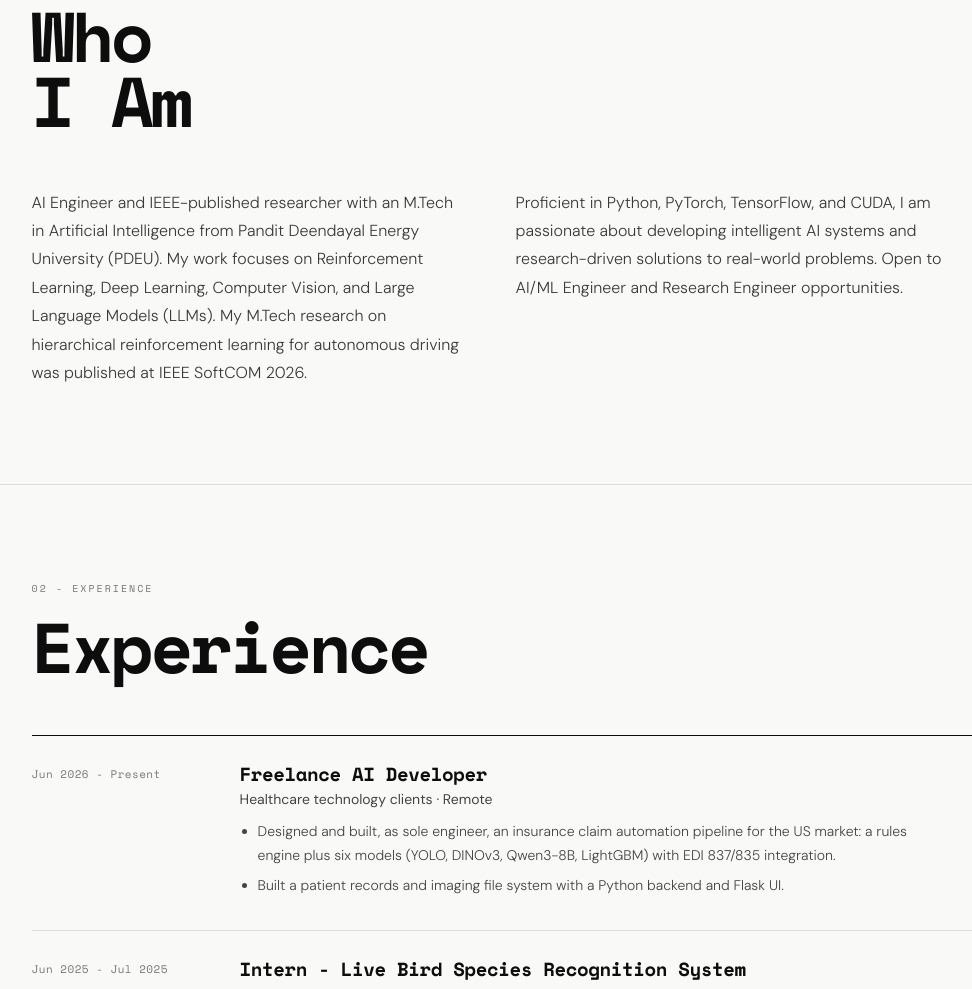
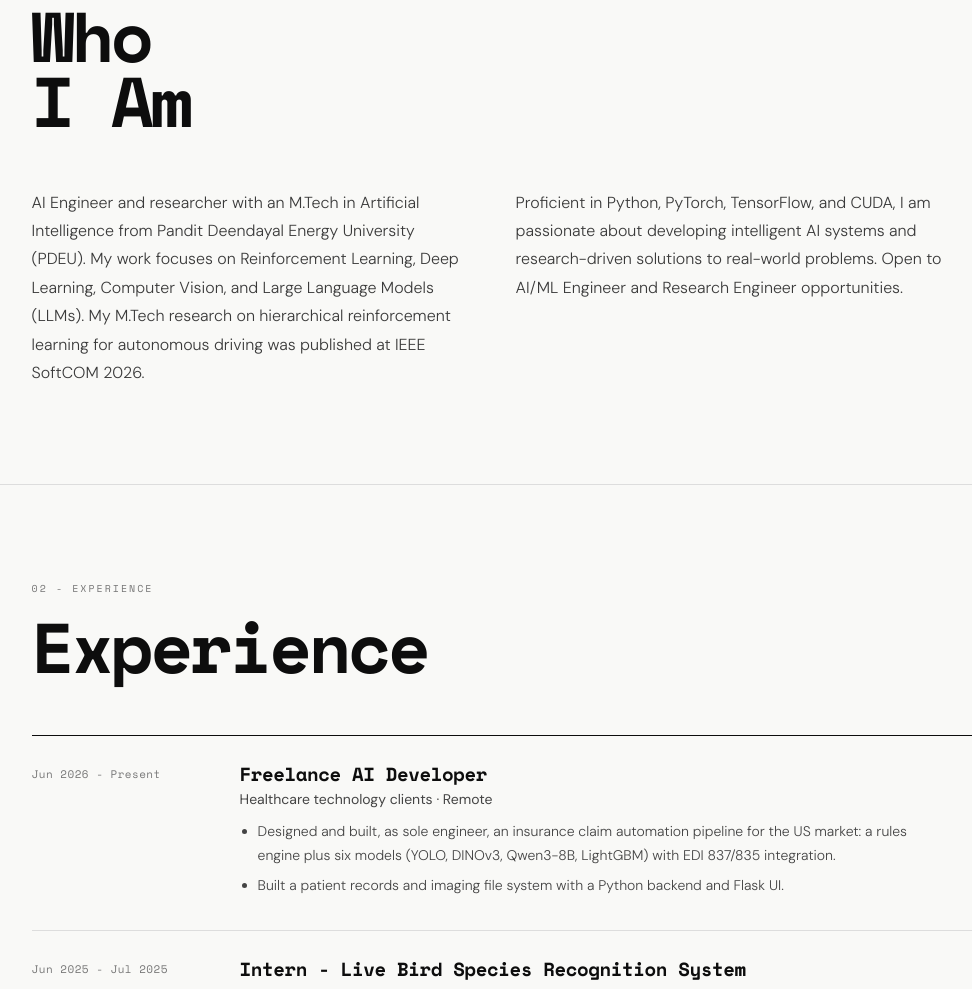
Before and after one commit to JayUT10/JayUT10.github.io, a plain HTML site: page index.html in a window 1280 px wide. Shown: the part 926-1915 px from the top of the page, without its empty margins (58-1030 px from the left). Drawn offline with nearby package versions, Linux system fonts and the light colour scheme.

Commit message:
Tweak About section wording
Co-Authored-By: Claude Sonnet 5 <noreply@anthropic.com>

```diff
--- a/index.html
+++ b/index.html
@@ -335,7 +335,7 @@
   <div class="sec-num">01 - About</div>
   <div class="sec-title">Who<br>I Am</div>
   <div class="about-grid">
-    <p>AI Engineer and IEEE-published researcher with an M.Tech in Artificial Intelligence from Pandit Deendayal Energy University (PDEU). My work focuses on Reinforcement Learning, Deep Learning, Computer Vision, and Large Language Models (LLMs). My M.Tech research on hierarchical reinforcement learning for autonomous driving was published at IEEE SoftCOM 2026.</p>
+    <p>AI Engineer and researcher with an M.Tech in Artificial Intelligence from Pandit Deendayal Energy University (PDEU). My work focuses on Reinforcement Learning, Deep Learning, Computer Vision, and Large Language Models (LLMs). My M.Tech research on hierarchical reinforcement learning for autonomous driving was published at IEEE SoftCOM 2026.</p>
     <p>Proficient in Python, PyTorch, TensorFlow, and CUDA, I am passionate about developing intelligent AI systems and research-driven solutions to real-world problems. Open to AI/ML Engineer and Research Engineer opportunities.</p>
   </div>
 </section>
```
